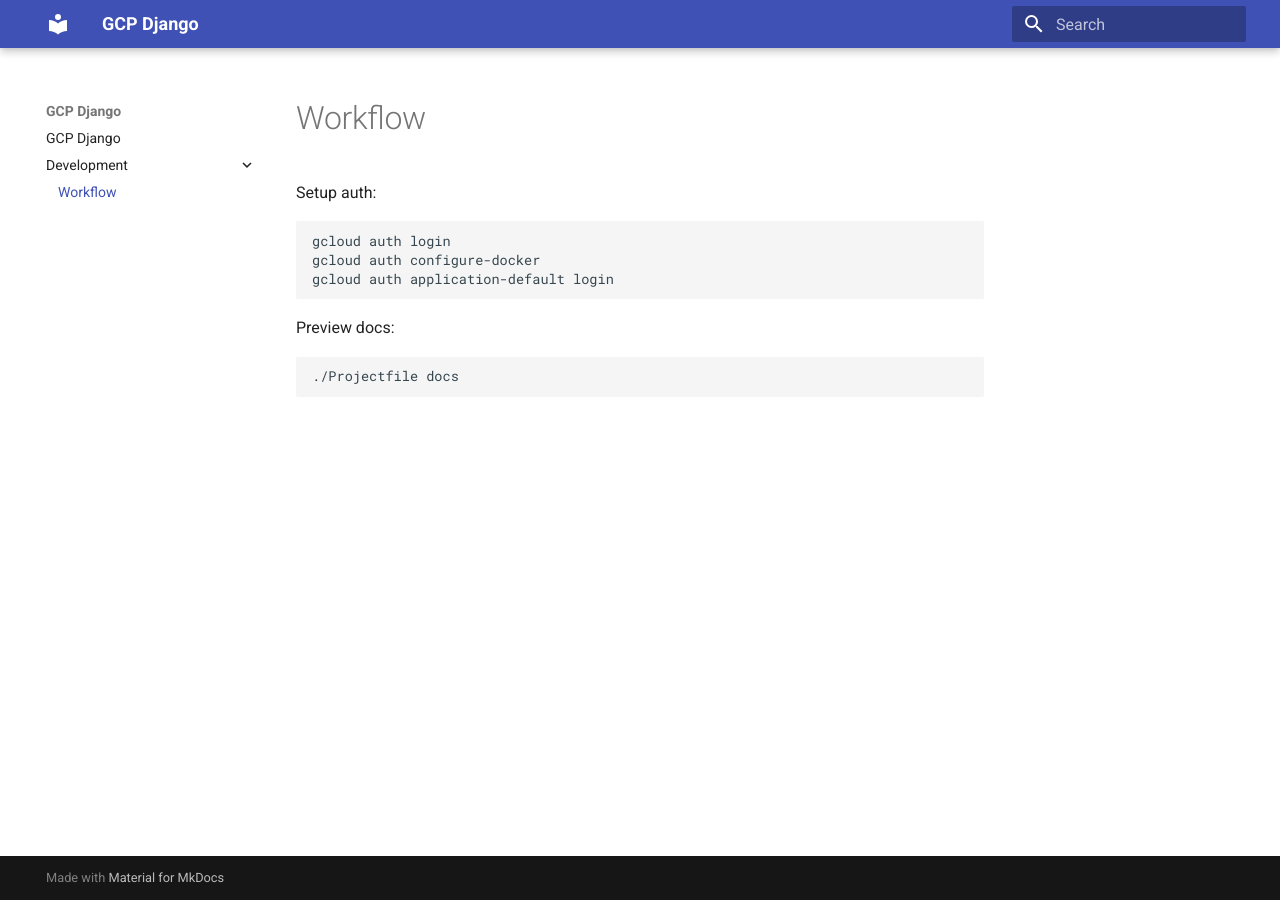
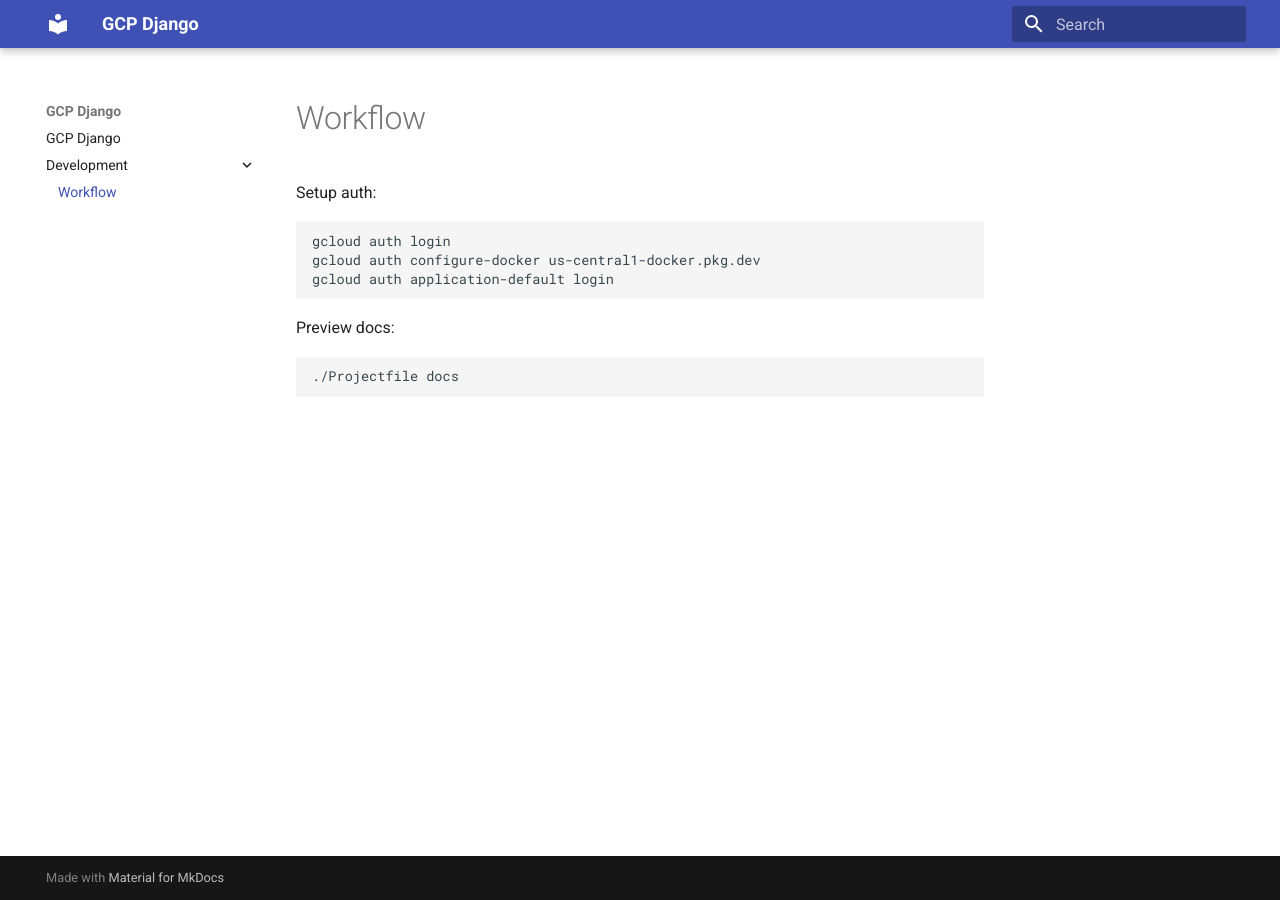
Before and after one commit to goodlittlescript/gcp-django, an MkDocs documentation site: the page built from docs/development/workflow.md, in a window 1280 px wide. Built offline with MkDocs 1.6.1 and Material for MkDocs 9.7.7, drawn with Linux system fonts in a browser that asks for light colours.

````diff
--- a/docker-compose.yml
+++ b/docker-compose.yml
@@ -2,6 +2,7 @@
 version: '3.6'
 services:
   shell:
+    image: ${RUNTIME_IMAGE}
     build:
       dockerfile: Dockerfile
     command: [/bin/sleep, "86400"]
--- a/docs/development/workflow.md
+++ b/docs/development/workflow.md
@@ -4,7 +4,7 @@ Setup auth:
 
 ```shell
 gcloud auth login
-gcloud auth configure-docker
+gcloud auth configure-docker us-central1-docker.pkg.dev
 gcloud auth application-default login
 ```
 
````
Also changed, not shown: 2 other files.
